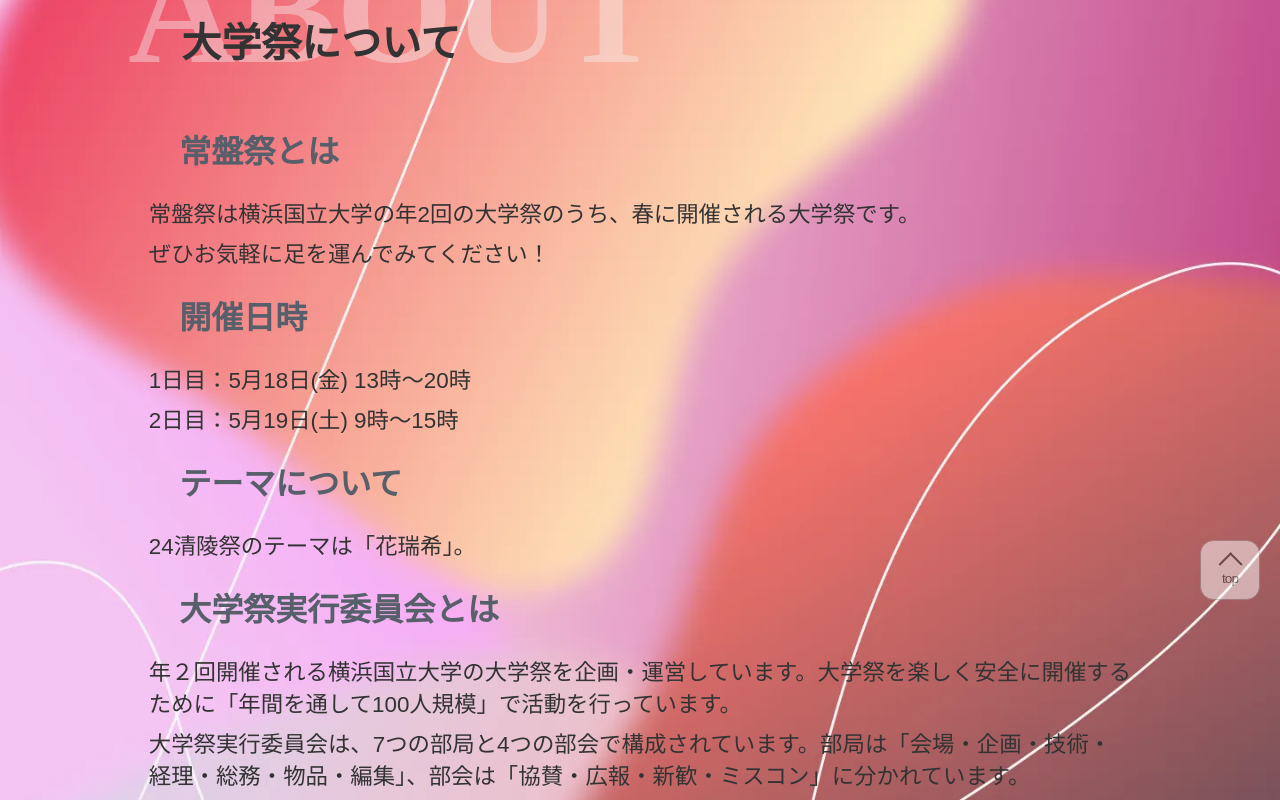
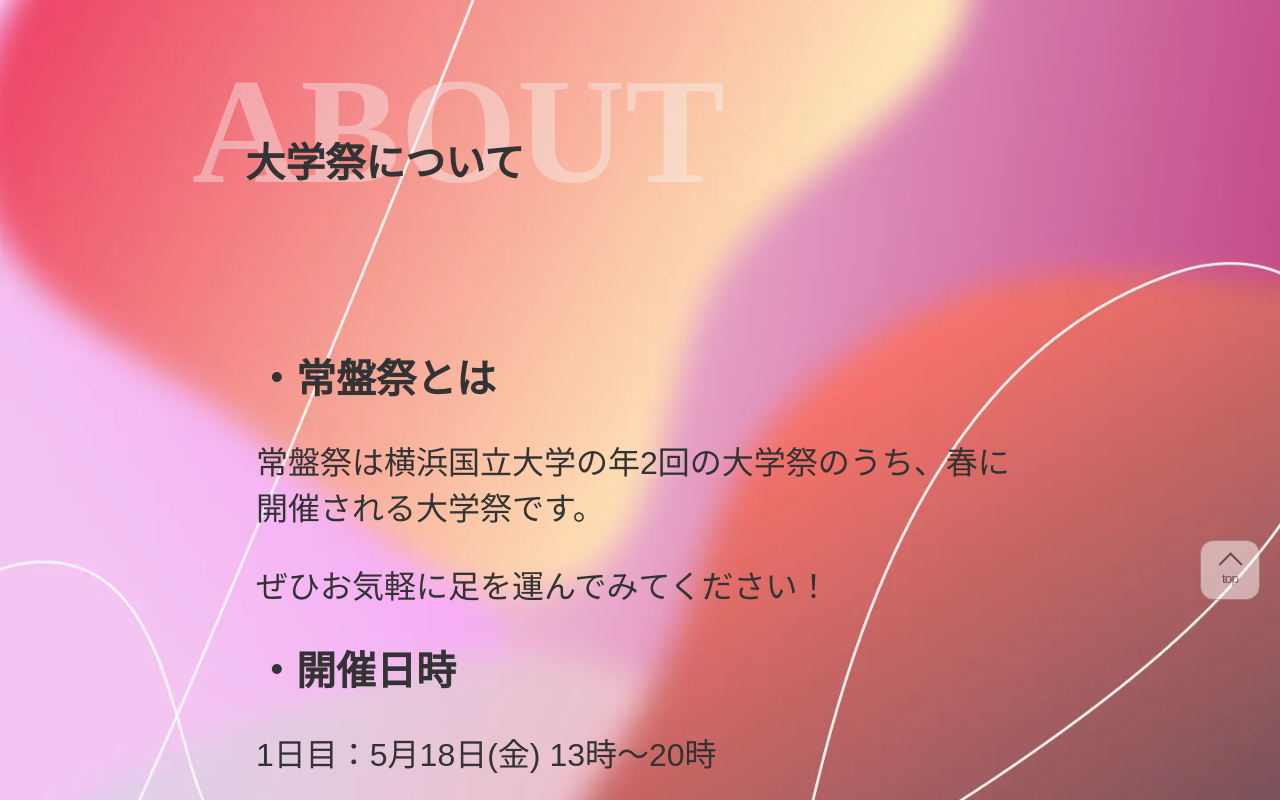
Before and after one commit to ynufes-tech/ynufes-seiryo24, a Nuxt app: page /about in a window 1280 px wide. Shown: the part 180-980 px from the top of the page. Built offline with nearby package versions, Linux system fonts and the light colour scheme.

Commit message:
デザインの修正（内容に変更なし）

```diff
--- a/pages/about/index.vue
+++ b/pages/about/index.vue
@@ -2,28 +2,25 @@
 
 <template>
   <div class="about-page">
-    <div class="about-title"></div>
+    <PageTitle :title="'ABOUT'" :sub-title="'大学祭について'" />
     <div class="inner-about-page">
-      <div class="page-title">
-        <PageTitle :title="'ABOUT'" :sub-title="'大学祭について'" />
-      </div>
       <div class="tokiwa-about">
-        <h1 class="child-title">常盤祭とは</h1>
+        <h1 class="child-title">・常盤祭とは</h1>
         <p>
           常盤祭は横浜国立大学の年2回の大学祭のうち、春に開催される大学祭です。
         </p>
         <p>ぜひお気軽に足を運んでみてください！</p>
 
-        <h1 class="child-title">開催日時</h1>
+        <h1 class="child-title">・開催日時</h1>
         <p>1日目：5月18日(金) 13時〜20時</p>
         <p>2日目：5月19日(土) 9時〜15時</p>
       </div>
       <div class="theme-about">
-        <h1 class="child-title">テーマについて</h1>
+        <h1 class="child-title">・テーマについて</h1>
         <p>24清陵祭のテーマは「花瑞希」。</p>
       </div>
       <div class="committee-about">
-        <h1 class="child-title">大学祭実行委員会とは</h1>
+        <h1 class="child-title">・大学祭実行委員会とは</h1>
         <p>
           年２回開催される横浜国立大学の大学祭を企画・運営しています。大学祭を楽しく安全に開催するために「年間を通して100人規模」で活動を行っています。
         </p>
@@ -38,51 +35,45 @@
         </p>
       </div>
     </div>
-    <div class="spacer"></div>
   </div>
 </template>
 
 <style lang="scss" scoped>
-html {
-  scroll-behavior: smooth;
+@use "@/assets/scss/_breakpoint.scss" as *;
+// html {
+//   scroll-behavior: smooth;
+// }
+
+.inner-about-page {
+  position: relative;
+  top: 500px;
+  left: 20%;
+  width: 60%;
+  @include md {
+    top: 350px;
+  }
+  @include sm {
+    top: 250px;
+  }
+}
+.child-title {
+  font-size: 40px;
+  @include md {
+    font-size: 24px;
+  }
+  @include sm {
+    font-size: 16px;
+  }
 }
 *p {
-  font-size: min(1.4em, 4vw);
-  margin: 0.5rem 1.3rem;
-}
-.inner-about-page {
-  width: min(1024px, 100vw);
-  margin: 0 auto;
-}
-.about-page {
-  overflow: auto;
-}
-.page-title {
-  transform: translateY(-70%);
-  float: left;
-}
-.tokiwa-about {
-  padding-top: max(12rem, 22vw);
+  font-size: 32px;
+
+  @include md {
+    font-size: 20px;
+  }
+  @include sm {
+    font-size: 12px;
+  }
 }
 
-.child-title {
-  color: #575f6a;
-  font-size: 2rem;
-  font-weight: bold;
-  margin: 0.75em 0 0.75em 5%;
-}
-.dashed-line {
-  border: none;
-  width: 90%;
-  margin: 1.2rem auto;
-}
-.section-paragraph {
-  width: 90%;
-  margin: 1rem auto;
-}
-
-.spacer {
-  width: 100%;
-  height: 120px;
-}
 </style>
```
